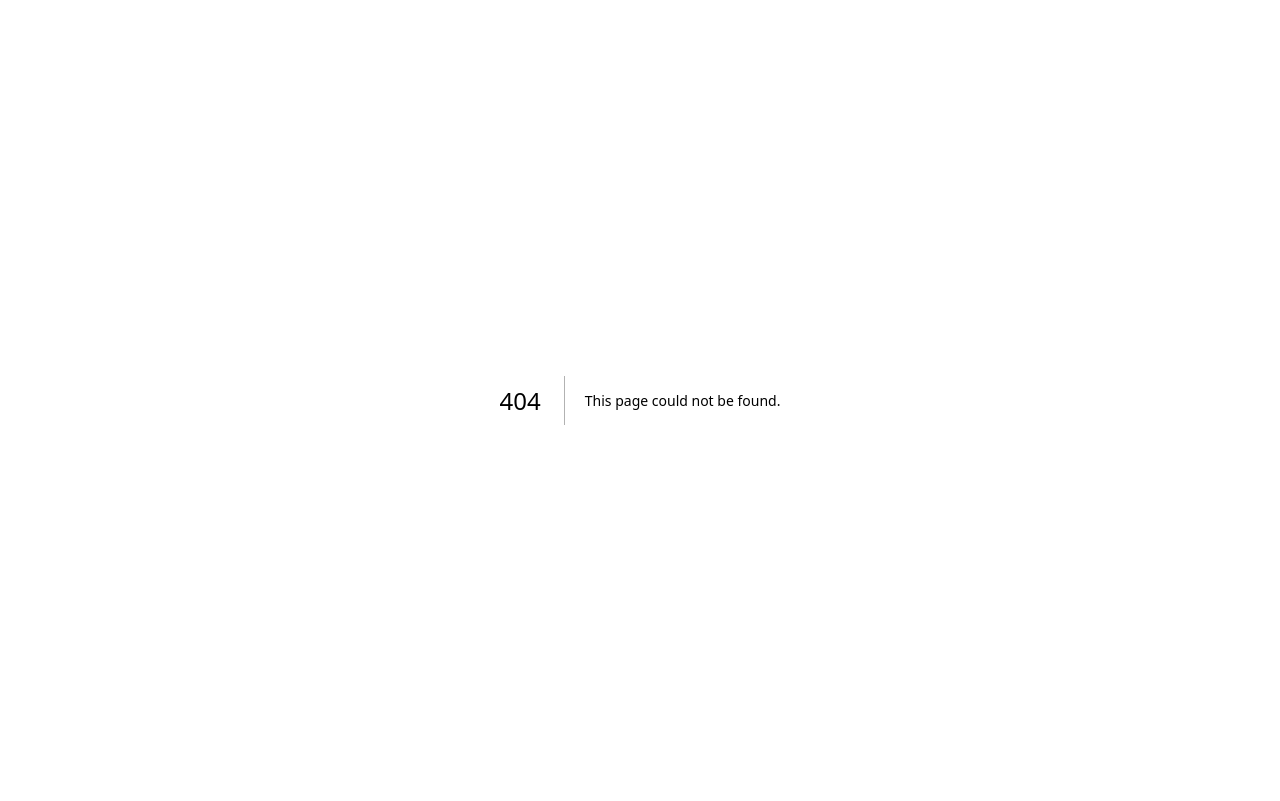
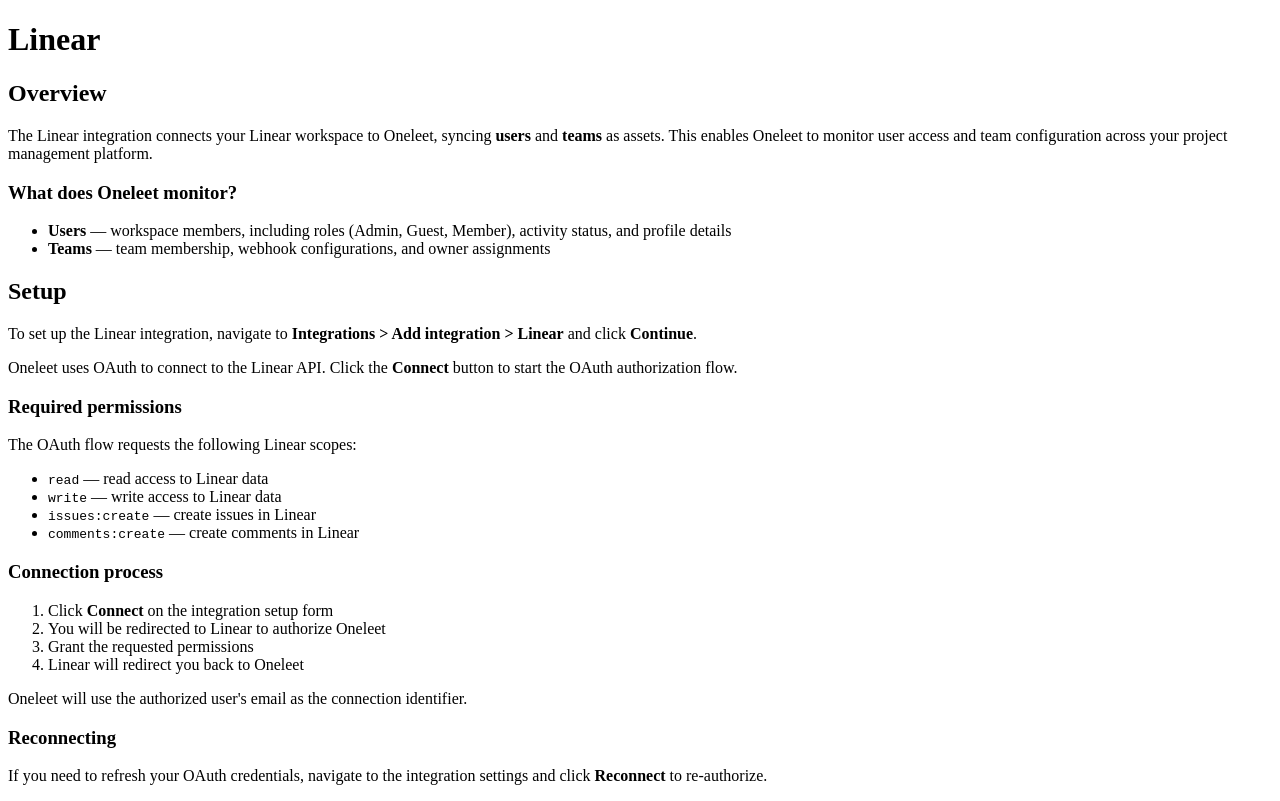
Before and after one commit to Oneleet/oneleet-docs, a Next.js app: page /integrations/linear in a window 1280 px wide. Before the commit this address had no page. Built offline with nearby package versions, Linux system fonts and the light colour scheme.

Commit message:
Add Linear integration documentation (#50)
Co-authored-by: Claude Opus 4.6 (1M context) <noreply@anthropic.com>

```diff
--- a/pages/integrations/_meta.ts
+++ b/pages/integrations/_meta.ts
@@ -10,6 +10,7 @@ export default {
   "google-cloud-platform": "Google Cloud Platform",
   "google-workspace": "Google Workspace",
   jumpcloud: "Jumpcloud",
+  linear: "Linear",
   mezmo: "Mezmo",
   microsoft365: "Microsoft 365",
   supabase: "Supabase",
--- /dev/null
+++ b/pages/integrations/linear.mdx
@@ -0,0 +1,42 @@
+---
+title: Linear
+---
+
+# Linear
+
+## Overview
+
+The Linear integration connects your Linear workspace to Oneleet, syncing **users** and **teams** as assets. This enables Oneleet to monitor user access and team configuration across your project management platform.
+
+### What does Oneleet monitor?
+
+- **Users** — workspace members, including roles (Admin, Guest, Member), activity status, and profile details
+- **Teams** — team membership, webhook configurations, and owner assignments
+
+## Setup
+
+To set up the Linear integration, navigate to **Integrations > Add integration > Linear** and click **Continue**.
+
+Oneleet uses OAuth to connect to the Linear API. Click the **Connect** button to start the OAuth authorization flow.
+
+### Required permissions
+
+The OAuth flow requests the following Linear scopes:
+
+- `read` — read access to Linear data
+- `write` — write access to Linear data
+- `issues:create` — create issues in Linear
+- `comments:create` — create comments in Linear
+
+### Connection process
+
+1. Click **Connect** on the integration setup form
+2. You will be redirected to Linear to authorize Oneleet
+3. Grant the requested permissions
+4. Linear will redirect you back to Oneleet
+
+Oneleet will use the authorized user's email as the connection identifier.
+
+### Reconnecting
+
+If you need to refresh your OAuth credentials, navigate to the integration settings and click **Reconnect** to re-authorize.
```
